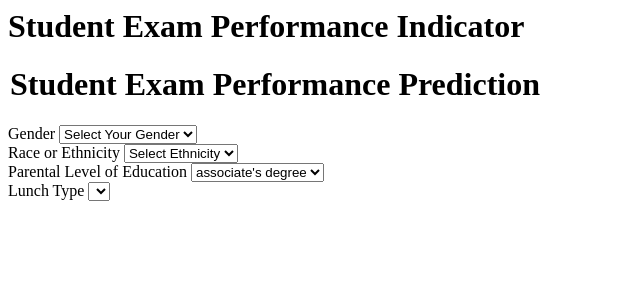
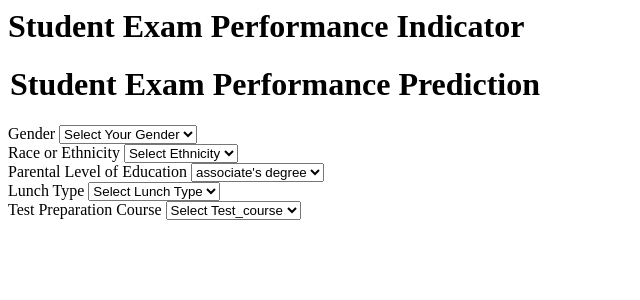
Before and after one commit to 1rishu0/Student-Performance-Indicator, a Flask app: page /predictdata in a window 1280 px wide. Shown: the top 300 px of the page, without its empty margins (0-640 px from the left). Run offline with Flask 3, Linux system fonts and the light colour scheme; lists and menus that the app fills with data are empty.

Commit message:
22nd NOV,2024

```diff
--- a/templates/home.html
+++ b/templates/home.html
@@ -61,8 +61,29 @@
                 </div>
                 <div class="mb-3">
                     <label class="form-label">Lunch Type</label>
-                    <select name="lunch" placeholder="Enter Yout lunch" class="form-control" required></select>
+                    <select name="lunch" placeholder="Enter Yout lunch" class="form-control" required>
+                        <option class="placeholder" selected disabled value>Select Lunch Type</option>
+                        <option value="free/reduced">
+                            free/reduced
+                        </option>
+                        <option value="standard">
+                            standard
+                        </option>
+                    </select>
                 </div>
+                <div class="mb-3">
+                    <label  class="form-label">Test Preparation Course</label>
+                    <select name="test_preparation_course" class="form-control" placeholder="Enter Your Course" required>
+                        <option class="placeholder" selected disabled value="">Select Test_course</option>
+                        <option value="none">
+                            None
+                        </option>
+                        <option value="completed">
+                            Completed
+                        </option>
+                    </select>
+                </div>
+                <div class="mb-3"></div>
             </form>
         </div>
     </body>
```
